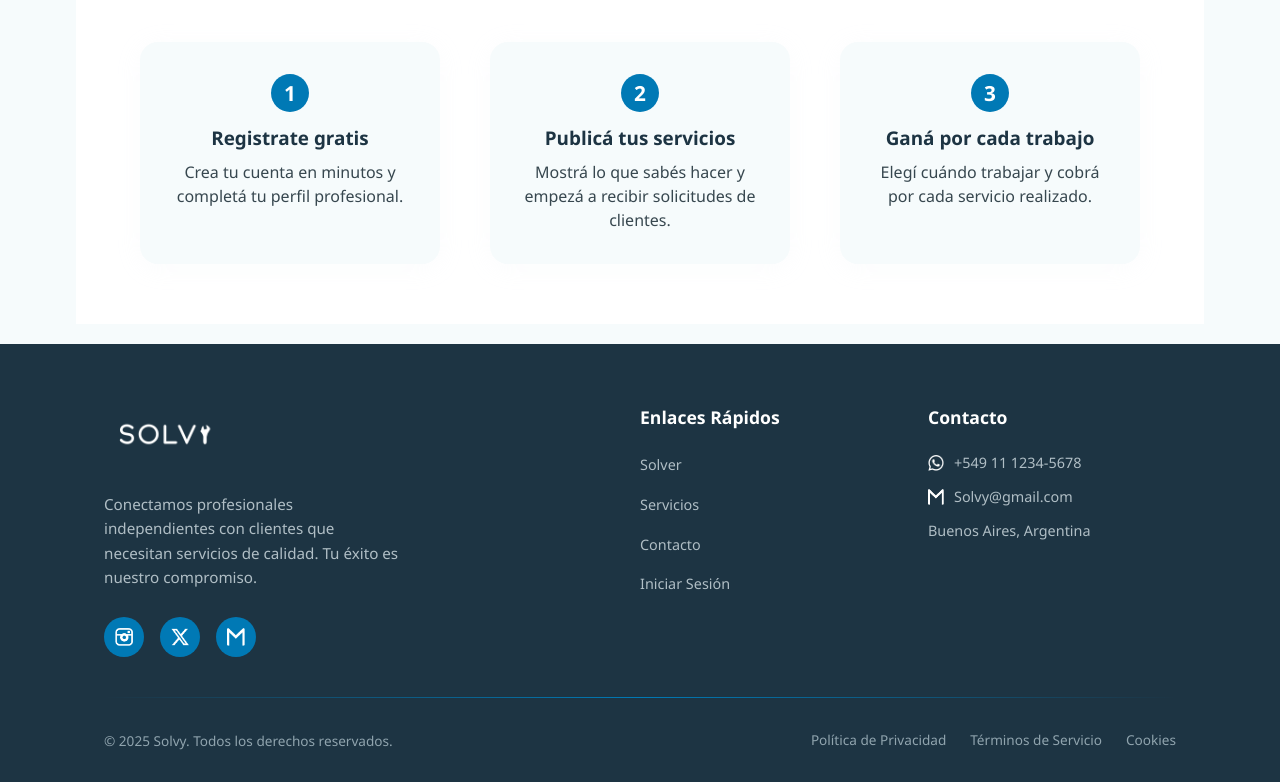
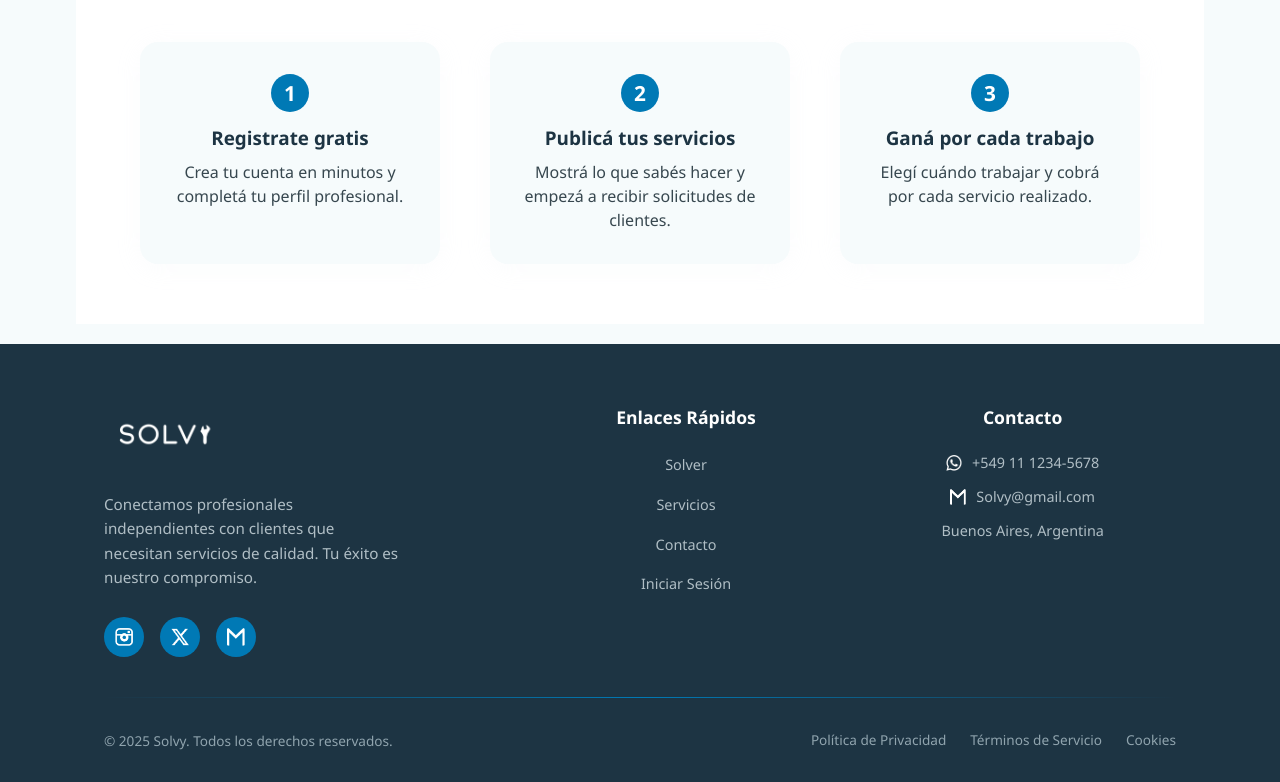
Before and after one commit to pukero/SolvyWeb, a React (Vite) app: page / in a window 1280 px wide. Shown: the part 1104-1886 px from the top of the page. Built offline with nearby package versions, Linux system fonts and the light colour scheme.

Commit message:
cambios footer final

```diff
--- a/src/components/Footer.jsx
+++ b/src/components/Footer.jsx
@@ -91,10 +91,10 @@ const styles = {
   },
   mainSection: {
     display: 'grid',
-    gridTemplateColumns: '2fr 1fr 1fr',
-    gap: '40px',
+    gridTemplateColumns: '1.3fr 1fr 1fr', // 🔹 Más equilibrado
+    gap: '30px', // 🔹 Más cerca entre columnas
     marginBottom: '40px',
-    alignItems: 'start', // 🔹 Alinea todo arriba
+    alignItems: 'start',
   },
   brandSection: {
     display: 'flex',
@@ -139,7 +139,9 @@ const styles = {
   linksSection: {
     display: 'flex',
     flexDirection: 'column',
-    gap: '10px', // 🔹 Más compacto
+    gap: '10px',
+    alignItems: 'center', // 🔹 Centrado
+    textAlign: 'center',  // 🔹 Centrado
   },
   sectionTitle: {
     fontSize: '1.1rem',
@@ -158,6 +160,8 @@ const styles = {
     display: 'flex',
     flexDirection: 'column',
     gap: '12px',
+    alignItems: 'center', // 🔹 Centrado
+    textAlign: 'center',  // 🔹 Centrado
   },
   contactItem: {
     display: 'flex',
```
